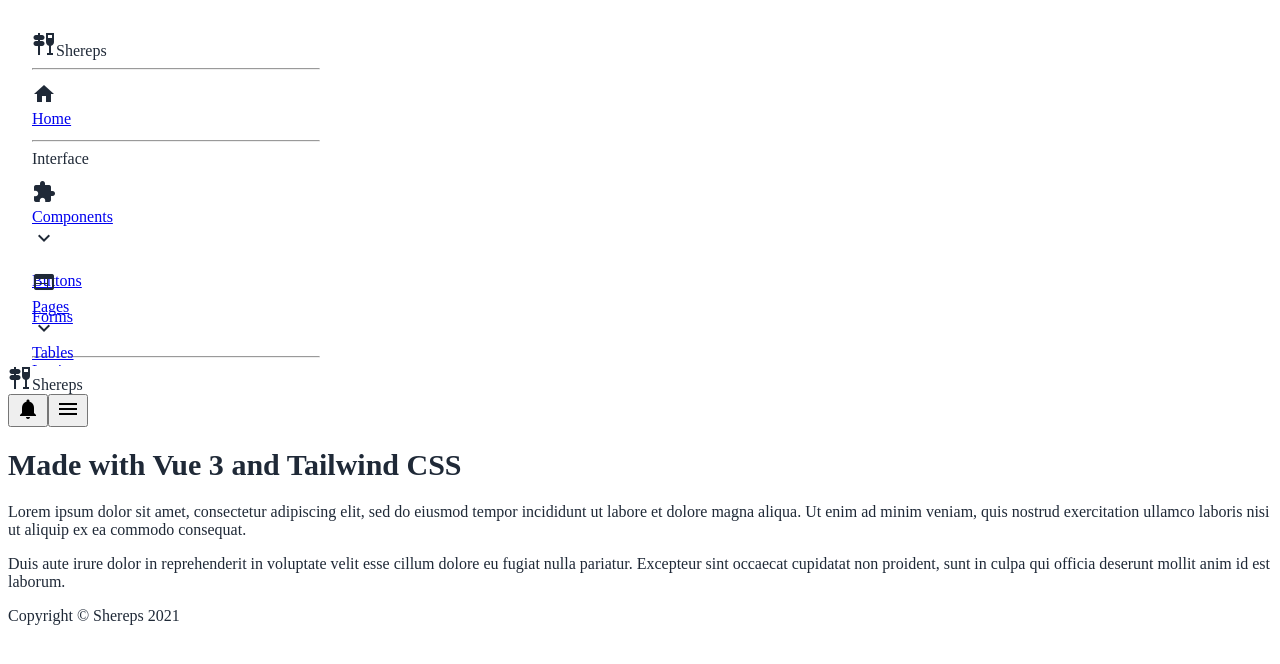
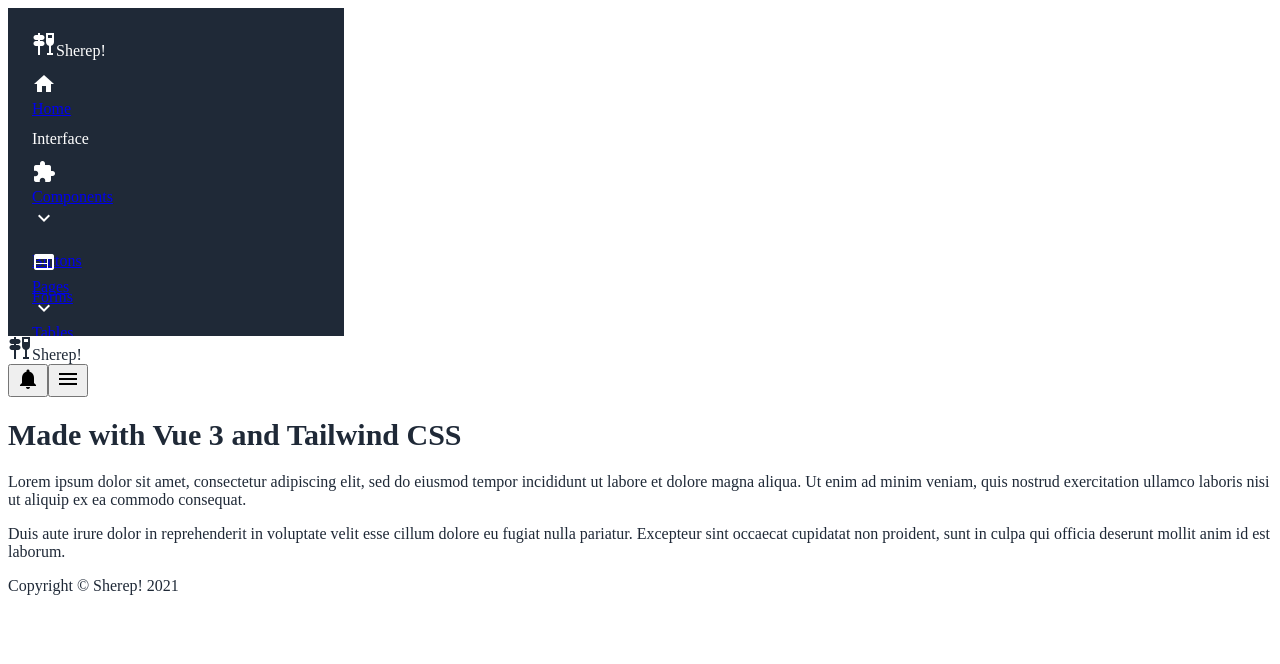
Before and after one commit to janlajara/tailwindcss-practice, a Vue app: page /components/overlays in a window 1280 px wide. Shown: the top 664 px of the page. Built offline with nearby package versions, Linux system fonts and the light colour scheme.

Commit message:
styling changes

```diff
--- a/src/components/Button.vue
+++ b/src/components/Button.vue
@@ -1,7 +1,7 @@
 <template>
     <button @click="$props.action"  :type="$props.type"
         :title="$refs.buttonText? $refs.buttonText.innerHTML : ''"
-        class="flex px-3 py-1 font-bold border"
+        class="flex px-3 py-1 font-bold"
         :class="[buttonClass, $props.icon? 'rounded-full sm:rounded' : 'rounded']">
         <Icon v-if="$props.icon" :id="$props.icon" class="w-6 text-sm"/>
         <p class="w-full" :class="$props.icon? 'hidden sm:block' : ''" ref="buttonText">
@@ -14,8 +14,8 @@
 import Icon from '@/components/Icon.vue'
 
 const button_styles = {
-    'primary': 'bg-yellow-500 border-yellow-600 hover:bg-yellow-400 hover:border-yellow-500 active:bg-yellow-700',
-    'secondary': 'bg-white border-gray-300 hover:bg-gray-100 hover:border-gray-200 active:bg-gray-300'
+    'primary': 'bg-yellow-500 hover:bg-yellow-400 active:bg-yellow-700',
+    'secondary': 'bg-gray-300 hover:bg-gray-200 active:bg-gray-400'
 }
 
 export default {
--- a/src/components/Hamburger.vue
+++ b/src/components/Hamburger.vue
@@ -1,5 +1,5 @@
 <template>
-    <button :class="$props.activated? 'bg-gray-200 rounded' : ''">
+    <button :class="$props.activated? 'bg-gray-400 bg-opacity-50 rounded' : ''">
         <Icon id="menu" class="w-10" :class="$props.activated? 'text-white': ''"/>
     </button>
 </template>
--- a/src/components/InputRadio.vue
+++ b/src/components/InputRadio.vue
@@ -1,7 +1,7 @@
 <template>
     <div class="flex pr-4 mt-2">
         <div class="inline-flex items-center pr-4">
-            <input type="radio" :name="name" :value="$props.option"/>
+            <input type="radio" class="input-field" :name="name" :value="$props.option"/>
         </div>
         <label class="input-label">{{$props.option}}</label>
     </div>
@@ -21,5 +21,9 @@ export default {
   .input-label {
     @apply text-sm font-medium;
   }
+
+  .input-field {
+    @apply border-none bg-gray-300;
+  }
 }
 </style>
--- a/src/components/InputSelect.vue
+++ b/src/components/InputSelect.vue
@@ -34,7 +34,7 @@ export default {
   }
 
   .input-field {
-    @apply w-full border-gray-300 text-sm;
+    @apply w-full border-none bg-gray-100 text-sm;
   }
 }
 </style>
--- a/src/components/InputText.vue
+++ b/src/components/InputText.vue
@@ -3,13 +3,13 @@
         <label class="input-label">{{$props.name}}</label>
         <div class="flex rounded-md shadow-sm">
             <span v-if="$props.prefix"
-                class="inline-flex items-center px-2 bg-gray-50 border border-r-0 border-gray-300 rounded-l-md text-sm">
+                class="input-field-part rounded-l-md">
                 {{$props.prefix}}</span>
             <input :type="$props.type" :placeholder="$props.placeholder"
-                class="input-field" v-model="$props.value"
+                class="input-field flex-grow" v-model="$props.value"
                 :class="inputBorderStyle"/>
             <span v-if="$props.postfix"
-                class="inline-flex items-center px-2 bg-gray-50 border border-l-0 border-gray-300 rounded-r-md text-sm">
+                class="input-field-part rounded-r-md">
                 {{$props.postfix}}</span>
         </div>
     </div>
@@ -62,7 +62,15 @@ export default {
   }
 
   .input-field {
-    @apply flex-grow border-gray-300 text-sm;
+    @apply border-none text-sm;
+  }
+
+  .input-field-part {
+    @apply inline-flex items-center px-2
+  }
+
+  .input-field, .input-field-part {
+    @apply bg-gray-100 text-sm;
   }
 }
 </style>
--- a/src/components/InputTextarea.vue
+++ b/src/components/InputTextarea.vue
@@ -2,7 +2,7 @@
     <div class="input">
         <label class="input-label">{{$props.name}}</label>
         <div class="rounded-md shadow-sm">
-            <textarea class="rounded input-field"></textarea>
+            <textarea class="rounded input-field w-full"></textarea>
         </div>
     </div>
 </template>
@@ -27,7 +27,7 @@ export default {
   }
 
   .input-field {
-    @apply w-full border-gray-300 text-sm;
+    @apply border-none bg-gray-100 text-sm;
   }
 }
 
--- a/src/components/Logo.vue
+++ b/src/components/Logo.vue
@@ -1,6 +1,6 @@
 <template>
     <div class="flex justify-left m-auto">
-        <span class="material-icons text-yellow-500 w-10 text-center sm:text-3xl">tapas</span>
-        <span class="flex-grow font-serif text-xl sm:text-2xl italic font-bold">Shereps</span>
+        <span class="material-icons text-gray-900 sm:text-yellow-500 w-10 text-center sm:text-3xl">tapas</span>
+        <span class="flex-grow text-2xl sm:text-3xl italic font-black tracking-tighter">Sherep!</span>
     </div>
 </template>
--- a/src/components/NavGroup.vue
+++ b/src/components/NavGroup.vue
@@ -2,7 +2,6 @@
     <div class="pt-2 pb-2">
         <label class="uppercase text-xs">{{$props.name}}</label>
         <slot/>
-        <hr/>
     </div>
 </template>
 
--- a/src/views/Admin.vue
+++ b/src/views/Admin.vue
@@ -6,7 +6,7 @@
       </template>
     </Nav>
     <div class="flex-grow">
-      <Header class="flex h-16 p-4 justify-end border-b border-gray-300 bg-white">
+      <Header class="flex h-16 p-4 justify-end bg-yellow-500">
         <Logo class="sm:hidden flex-grow"/>
         <Notifications/>
         <Hamburger :activated="navExpanded" @click="navExpanded = !navExpanded" class="sm:hidden"/>
@@ -57,10 +57,10 @@ export default {
   .nav {
     @apply pl-6 pr-6 pb-3 sm:pb-0;
     @apply absolute top-16 sm:static;
-    @apply bg-white;
-    @apply border-gray-300 border-b sm:border-r;
+    @apply bg-gray-800;
     @apply w-full sm:w-60 md:w-64 lg:w-72 sm:pt-6;
     @apply overflow-hidden;
+    @apply text-white;
   }
 }
 </style>
--- a/src/views/Footer.vue
+++ b/src/views/Footer.vue
@@ -1,5 +1,5 @@
 <template>
     <footer class="py-8 px-8 md:px-16 text-center md:text-left">
-        <p class="text-sm">Copyright © Shereps 2021</p>
+        <p class="text-sm">Copyright © Sherep! 2021</p>
     </footer>
 </template>
--- a/src/views/Nav.vue
+++ b/src/views/Nav.vue
@@ -1,13 +1,12 @@
 <template>
     <nav>
         <slot name="logo"/>
-        <hr class="mt-3 hidden sm:flex"/>
+        <span class="mt-6 block"/>
         <NavLink :to="{name: 'Home'}"
             icon="home"
             @selected="select"
             :selected="selected" class="nav-link">
             Home</NavLink>
-        <hr/>
         <NavGroup name="Interface">
             <NavMenu
                 icon="extension"
--- a/src/views/pages/Forms.vue
+++ b/src/views/pages/Forms.vue
@@ -57,11 +57,11 @@ export default {
 <style scoped>
 @layer components {
     .inputs > *:nth-child(odd) {
-        @apply lg:mr-2;
+        @apply lg:mr-4;
     }
 
     .inputs > *:nth-child(even) {
-        @apply lg:ml-2;
+        @apply lg:ml-4;
     }
 }
 </style>
```
